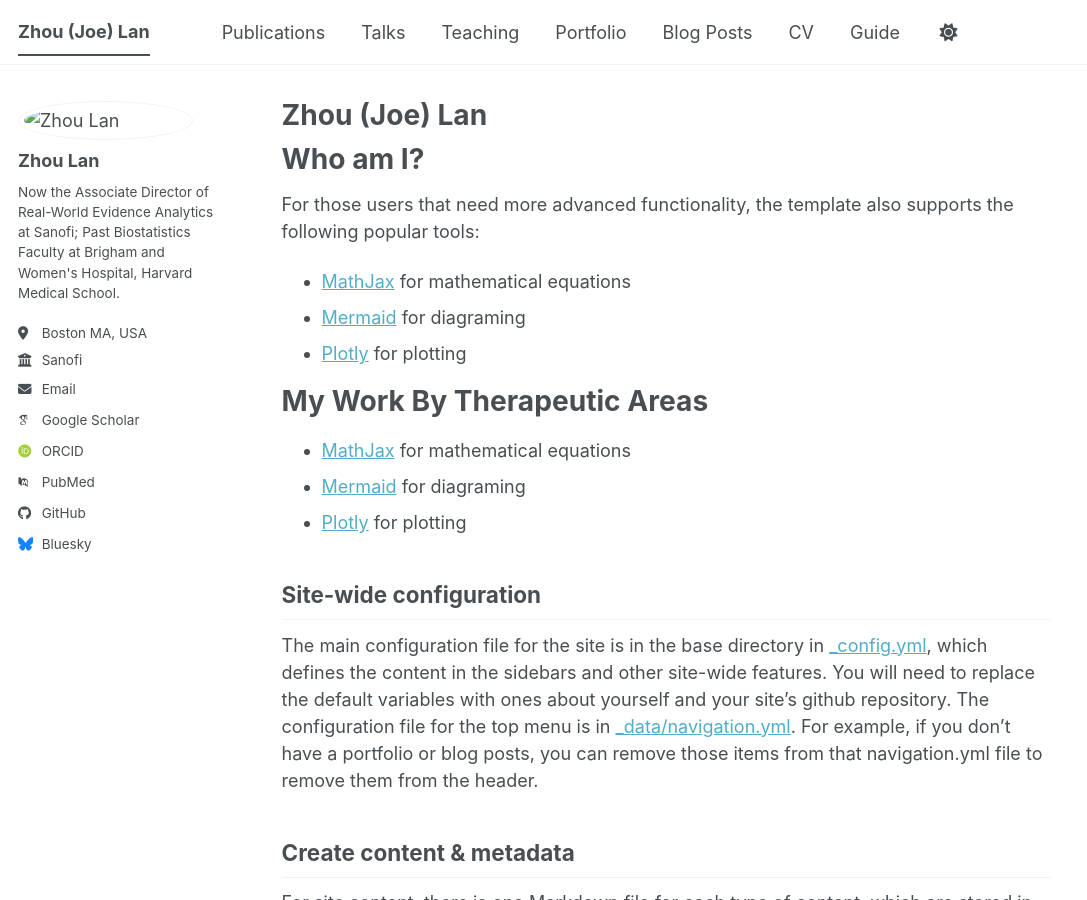
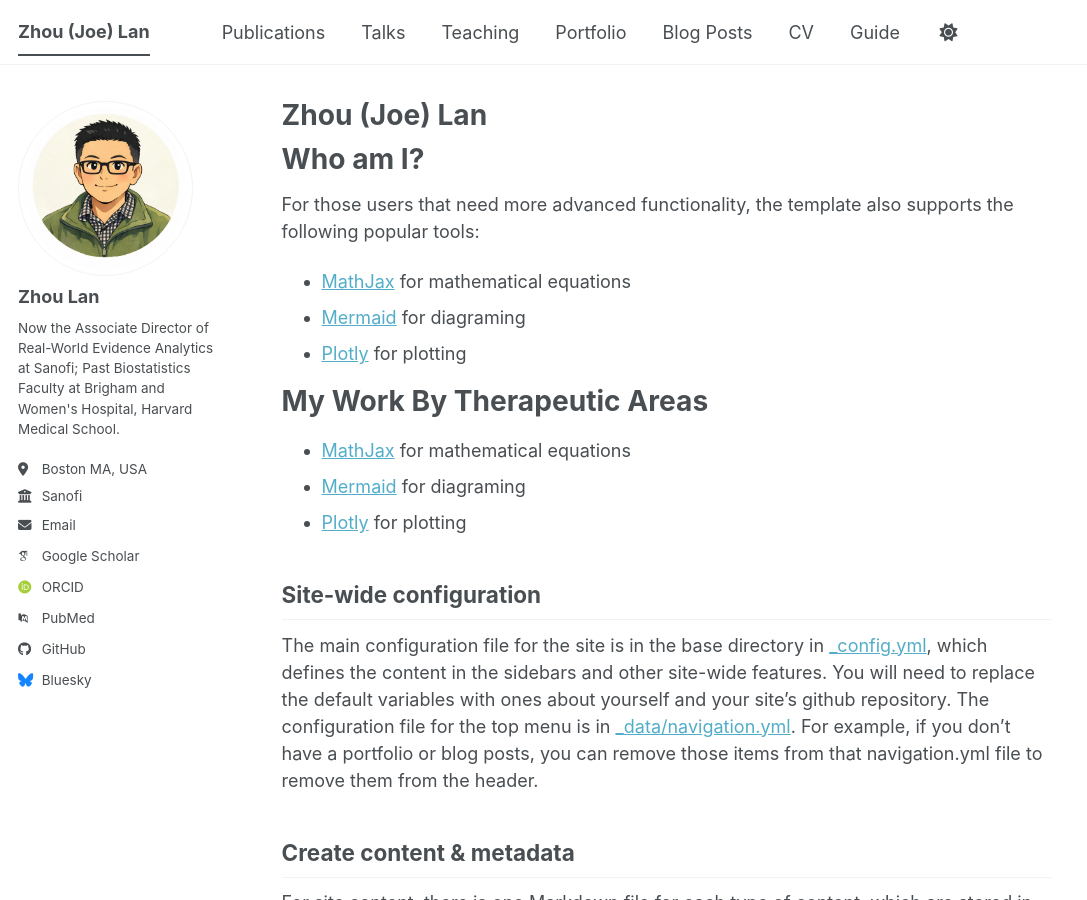
Before and after one commit to lanzhouBWH/lanzhoubwh.github.io, a Jekyll site: the page built from _pages/about.md, in a window 1280 px wide and 900 px high. Shown: the whole window, without its empty margins (0-1087 px from the left). Built offline with Jekyll 4.4.1, drawn with Linux system fonts in a browser that asks for light colours; some web fonts are replaced; a script bundle is joined from its source files by our own code; library files that are not in the unit come from our copies.

Commit message:
Update _config.yml

```diff
--- a/_config.yml
+++ b/_config.yml
@@ -23,7 +23,7 @@
 #               Additional customization can be done by editing /_includes/author-profile.html
 author:
   # Biographic information
-  avatar           : "images/xxx.png"
+  avatar           : "xxx.png"
   name             : "Zhou Lan"
   pronouns         : # example: "she/her"
   bio              : "Now the Associate Director of Real-World Evidence Analytics at Sanofi; Past Biostatistics Faculty at Brigham and Women's Hospital, Harvard Medical School."
```
